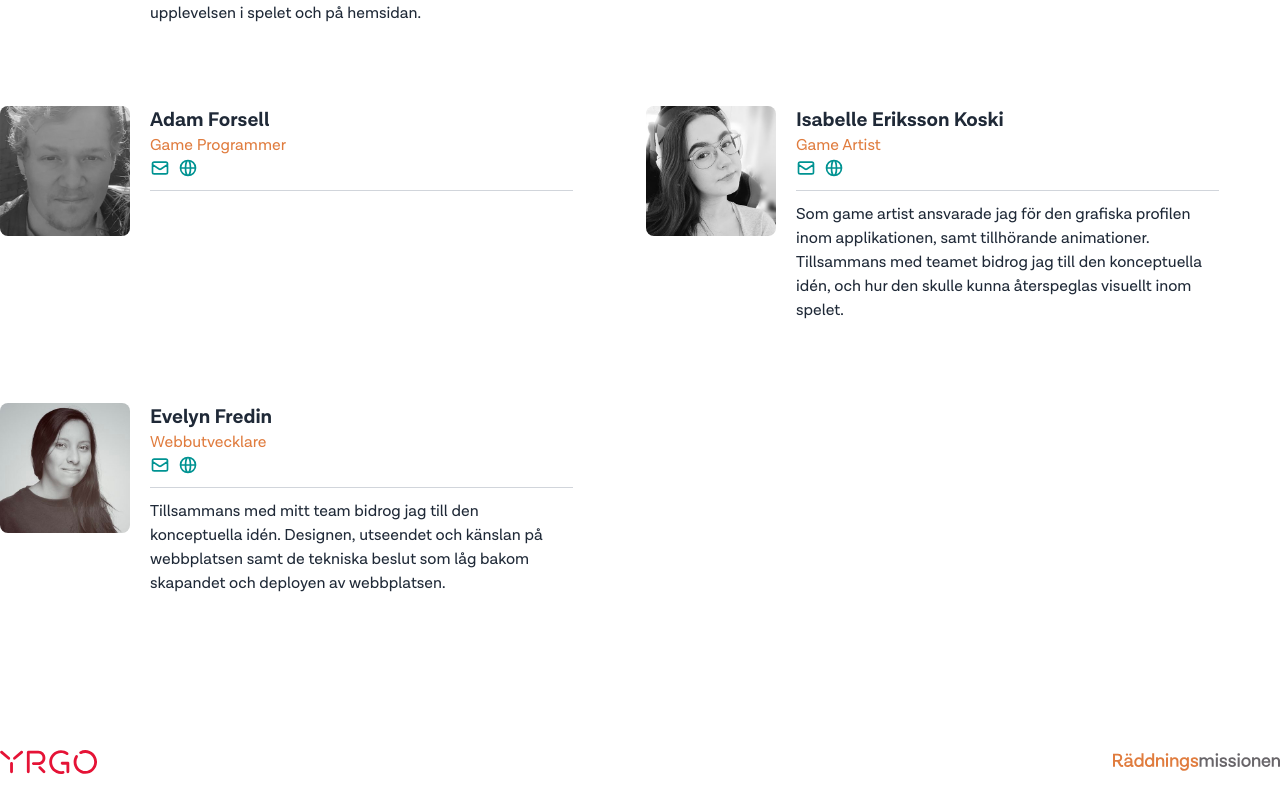
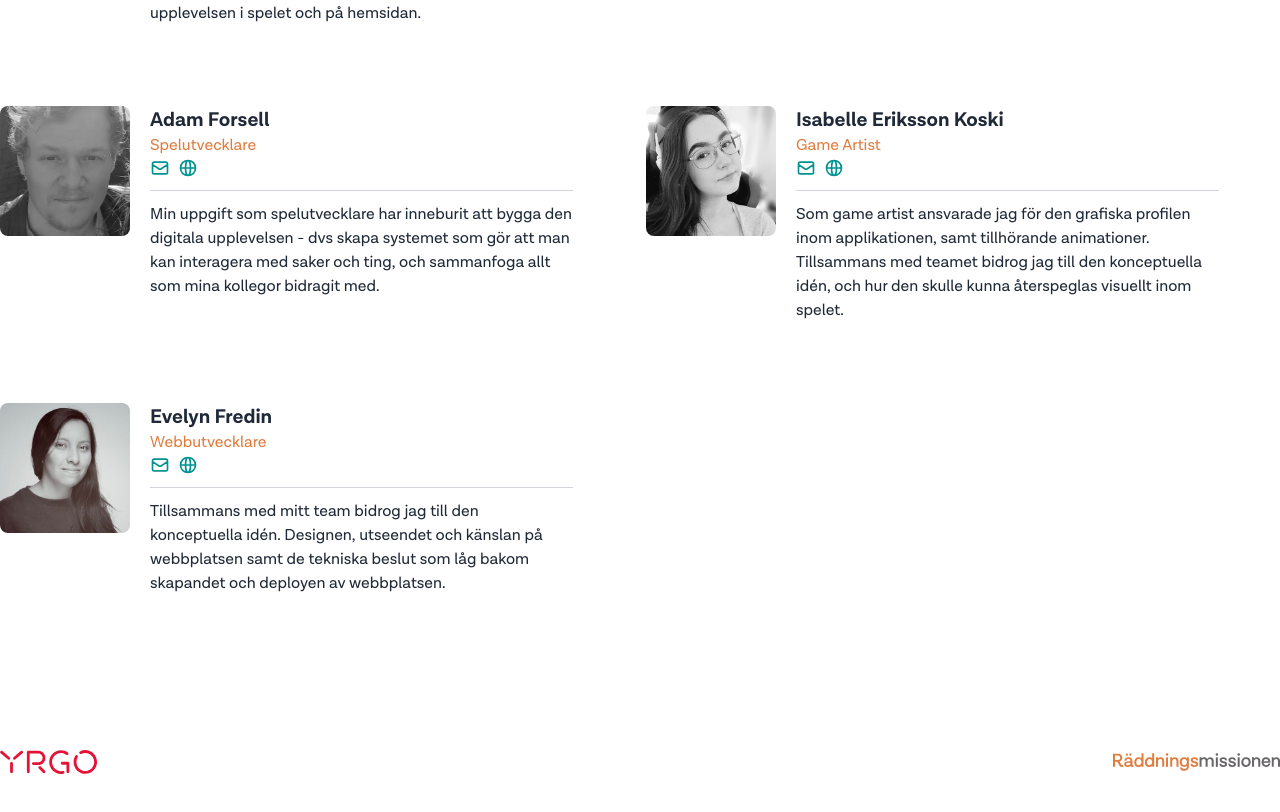
Before and after one commit to evelynfredin/sammanslaget, a Next.js app: page /about in a window 1280 px wide. Shown: the part 941-1753 px from the top of the page. Built offline with nearby package versions, Linux system fonts and the light colour scheme.

Commit message:
Updated Adams info

```diff
--- a/pages/about.js
+++ b/pages/about.js
@@ -116,9 +116,10 @@ const about = () => {
                         />
                         <TeamMember
                             imgSrc="/team/adam.jpg"
-                            altText="Adam Forsell, Game Programmer"
+                            altText="Adam Forsell, Spelutvecklare"
                             memberName="Adam Forsell"
-                            occupation="Game Programmer"
+                            occupation="Spelutvecklare"
+                            description="Min uppgift som spelutvecklare har inneburit att bygga den digitala upplevelsen - dvs skapa systemet som gör att man kan interagera med saker och ting, och sammanfoga allt som mina kollegor bidragit med."
                             email="adamforsell2@hotmail.com"
                             portfolio="https://www.linkedin.com/in/adam-forsell-3037b0a3"
                         />
```
